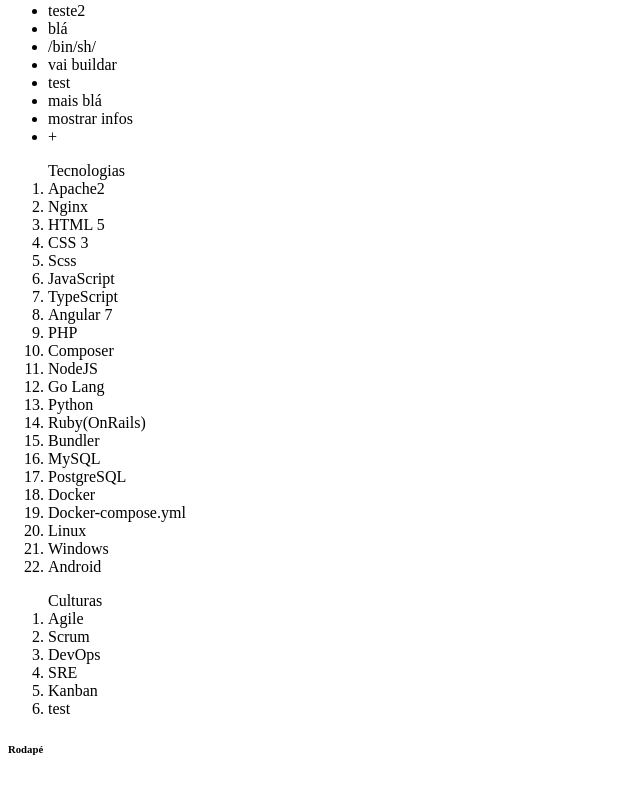
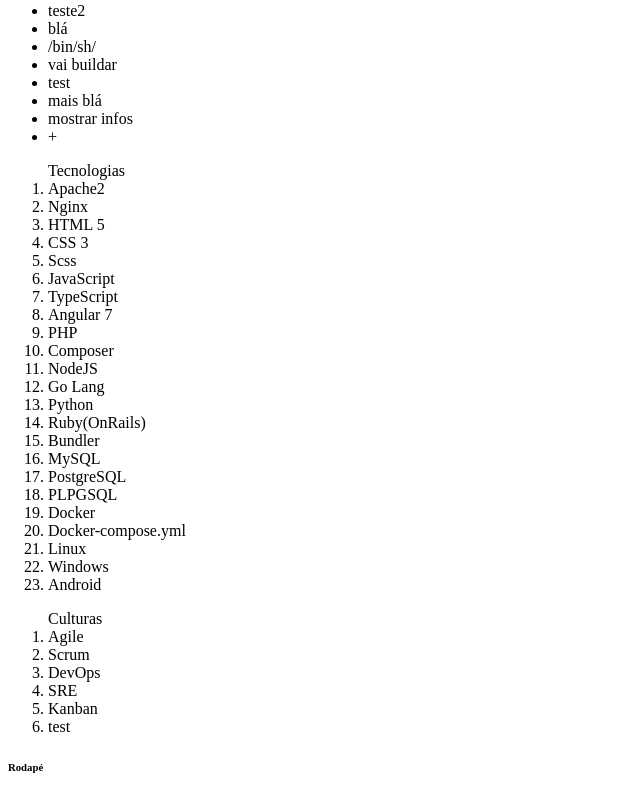
Before and after one commit to munduu-admin/teste-jenkins, an Angular app in the folder app-teste/: page / in a window 1280 px wide. Shown: the part 557-1355 px from the top of the page, without its empty margins (0-640 px from the left). Built offline with nearby package versions, Linux system fonts and the light colour scheme.

Commit message:
Update app.component.html

```diff
--- a/app-teste/src/app/app.component.html
+++ b/app-teste/src/app/app.component.html
@@ -35,6 +35,7 @@
   <li>Bundler</li>
   <li>MySQL</li>
   <li>PostgreSQL</li>
+  <li>PLPGSQL</li>
   <li>Docker</li>
   <li>Docker-compose.yml</li>
   <li>Linux</li>
```
